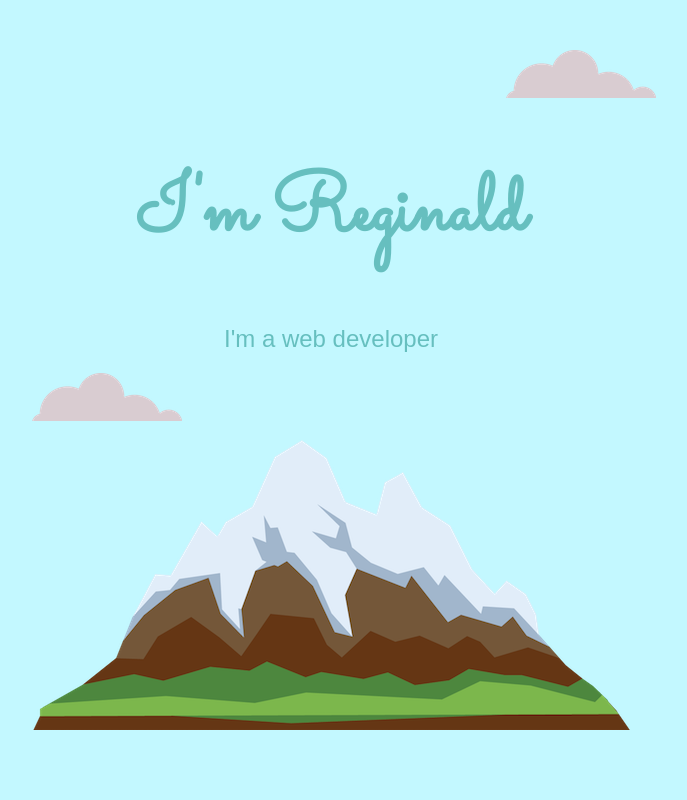
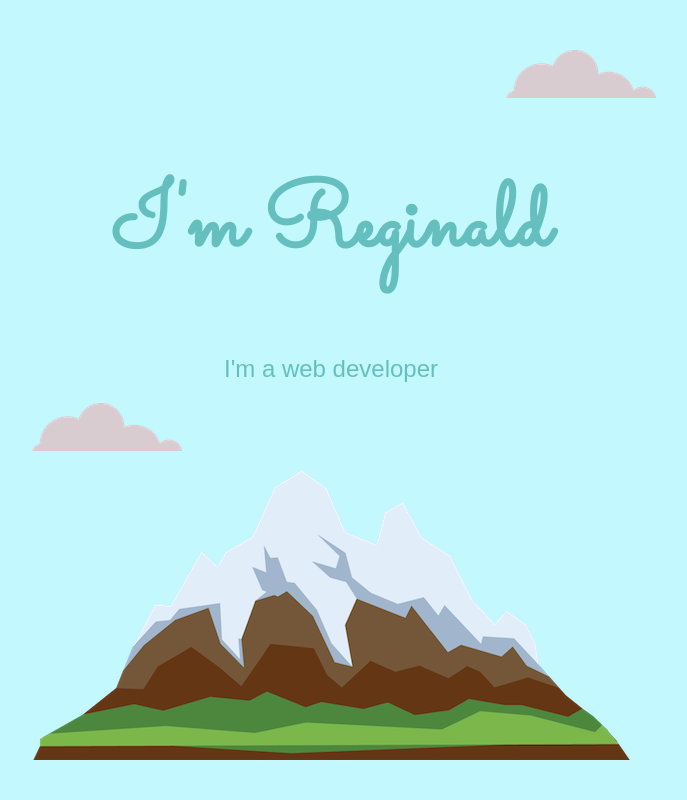
Before and after one commit to regi04/CV-s, a plain HTML site: page index.html in a window 1280 px wide. Shown: the top 800 px of the page, without its empty margins (309-996 px from the left). Drawn offline with Linux system fonts and the light colour scheme.

Commit message:
Update style2.css
Add an optional extended

```diff
--- a/style2.css
+++ b/style2.css
@@ -57,7 +57,7 @@ background-color:#C3F8FF;
 .contact-me{width:40%;
 margin:40px auto 60px;}
 
-h1{font-size:80px;
+h1{font-size:90px;
 margin-top:50px auto 0px auto;
 font-family:'Sacramento', cursive;
 color: #66BFBF;
```
